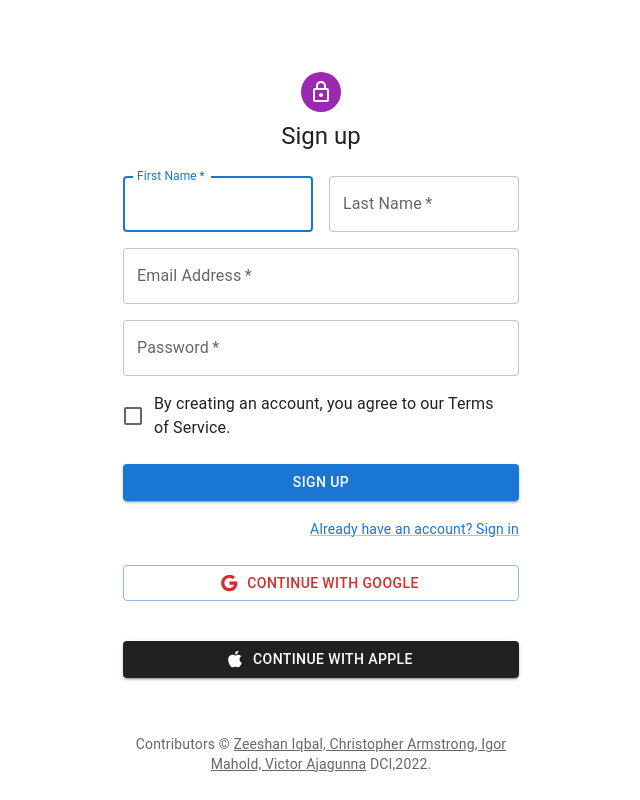
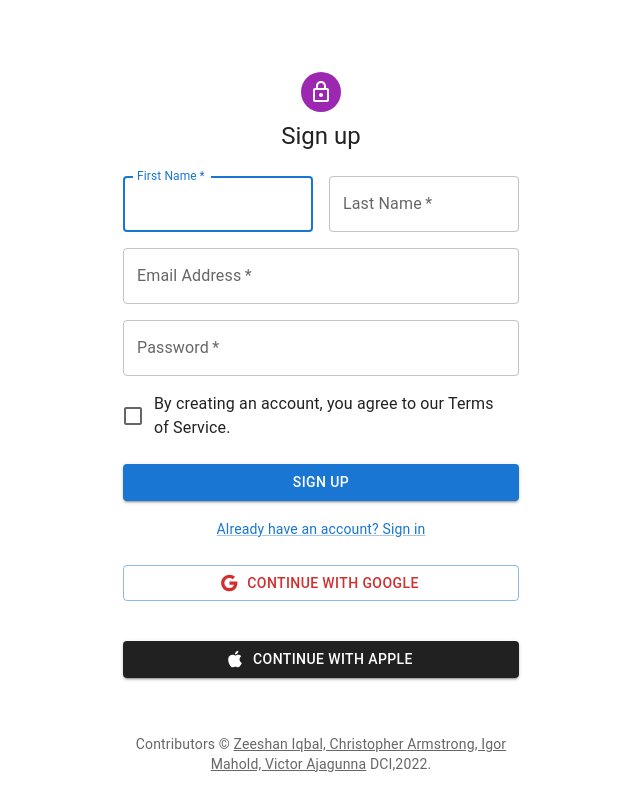
Before and after one commit to Zee-Iq/Wordpress, a React (Create React App) app in the folder wordpress/: page /register in a window 1280 px wide. Shown: the whole page, without its empty margins (319-959 px from the left). Built offline with nearby package versions, Linux system fonts and the light colour scheme.

Commit message:
Centered with AC links

```diff
--- a/wordpress/src/components/RegisterForm/Register.jsx
+++ b/wordpress/src/components/RegisterForm/Register.jsx
@@ -117,7 +117,7 @@ export default function SignUp() {
             >
               Sign Up
             </Button>
-            <Grid container justifyContent="flex-end">
+            <Grid container justifyContent="center">
               <Grid item>
                 <Link href="#" variant="body2">
                   Already have an account? Sign in
```
